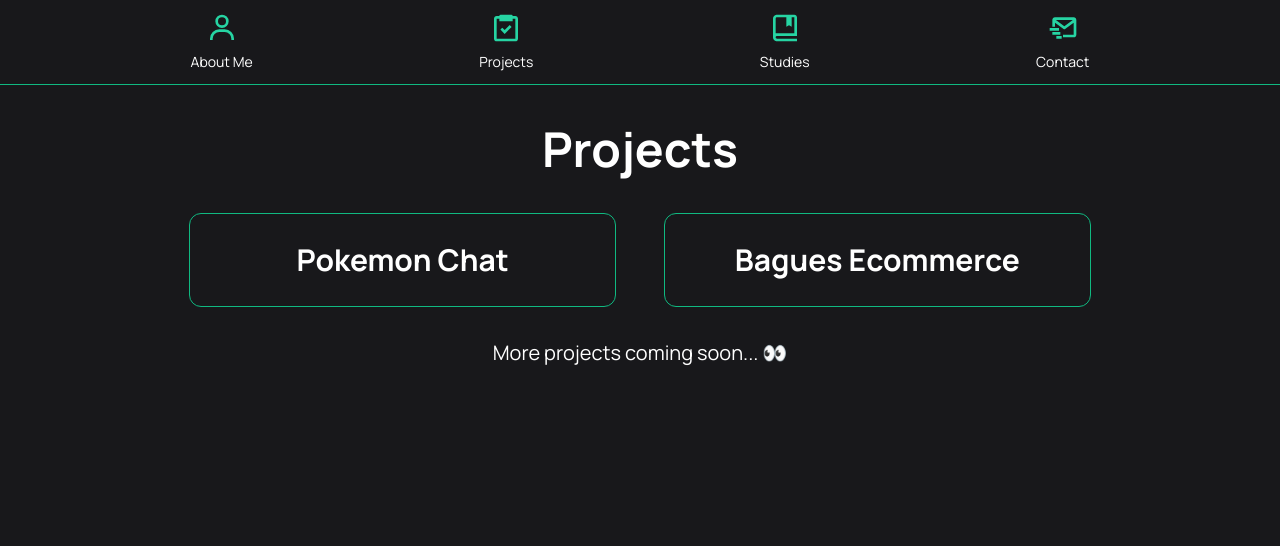
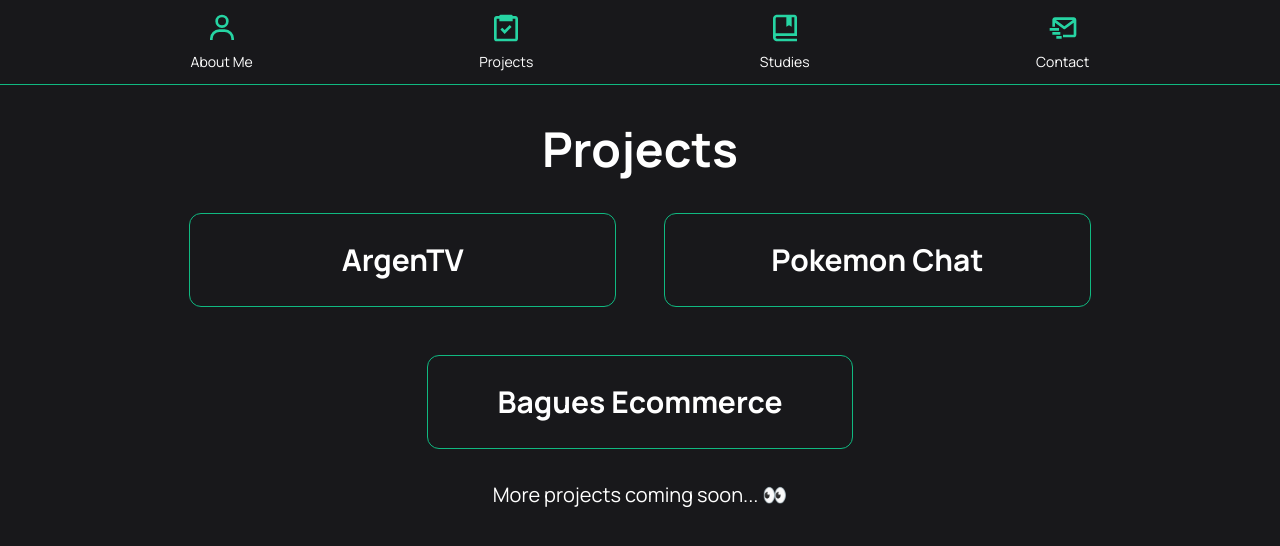
Before and after one commit to MartinCostaDaddato/Portfolio, a React (Vite) app: page /Projects in a window 1280 px wide. Shown: the top 546 px of the page. Built offline with nearby package versions, Linux system fonts and the light colour scheme.

Commit message:
ArgenTV ADD

```diff
--- a/src/Components/Projects.jsx
+++ b/src/Components/Projects.jsx
@@ -2,9 +2,17 @@
 import { motion } from "framer-motion";
 import pk from "../assets/pk.png";
 import bagues from "../assets/bagues.png";
+import argentv from "../assets/argentv.png";
 
 function Projects() {
   const projects = [
+    {
+      name: "ArgenTV",
+      link: "https://argentv.vercel.app/",
+      img: argentv,
+      description:
+        "This app was built using Next.js 14, styled with Tailwind CSS, and animated with Framer Motion. The purpose of the app is to showcase all the television and radio stations in Argentina that stream for free on YouTube every day.",
+    },
     {
       name: "Pokemon Chat",
       link: "https://pokemonchat-martin-costa-daddato.netlify.app/",
@@ -18,8 +26,7 @@
       img: bagues,
       description:
         "This ecommerce was made in React + Tailwind and Firebase as backend database. The products are part of the Bagues Essences collection and is an internship project as it is the final project of the React Js course at Coderhouse, which got the highest grade.",
-    }
-
+    },
   ];
 
   const [isOpen, setIsOpen] = useState(Array(projects.length).fill(false));
```
Also changed, not shown: src/assets/argentv.png (added). Lines whose indentation alone changed are shown as unchanged.
